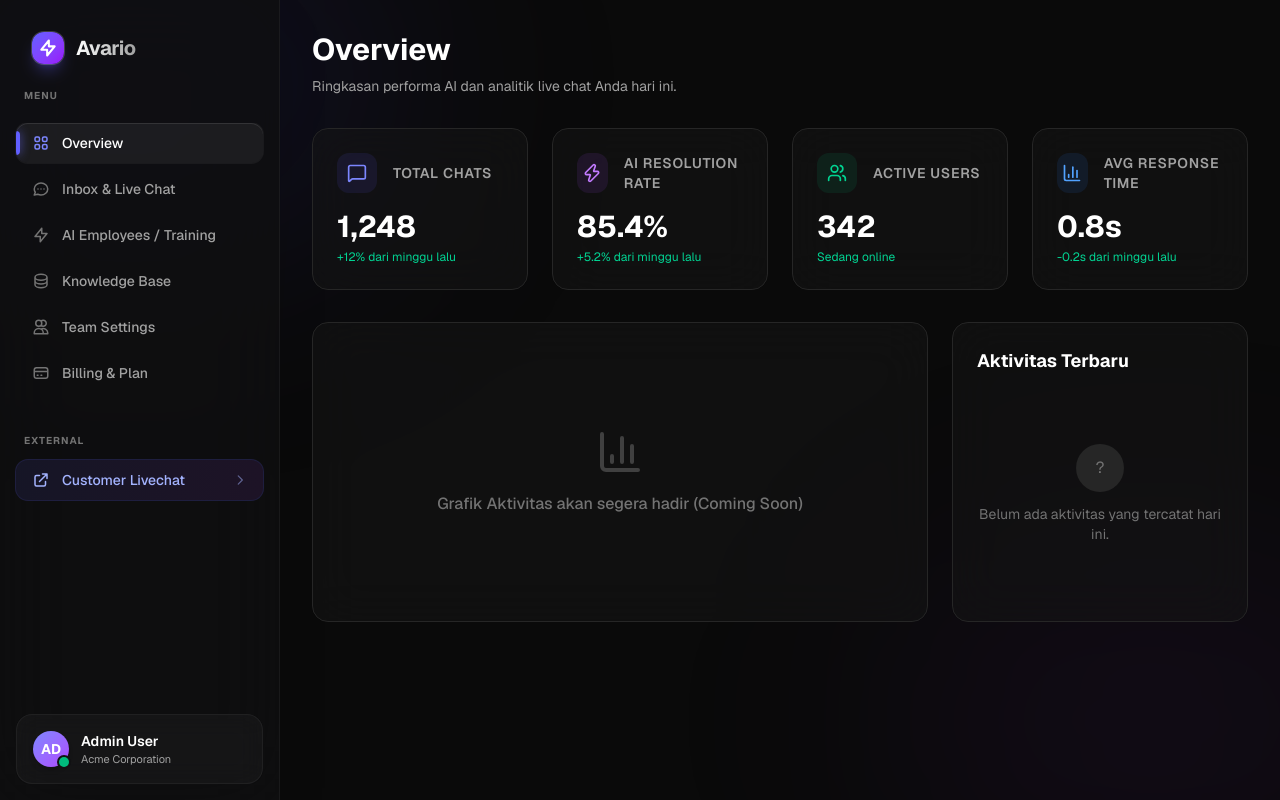
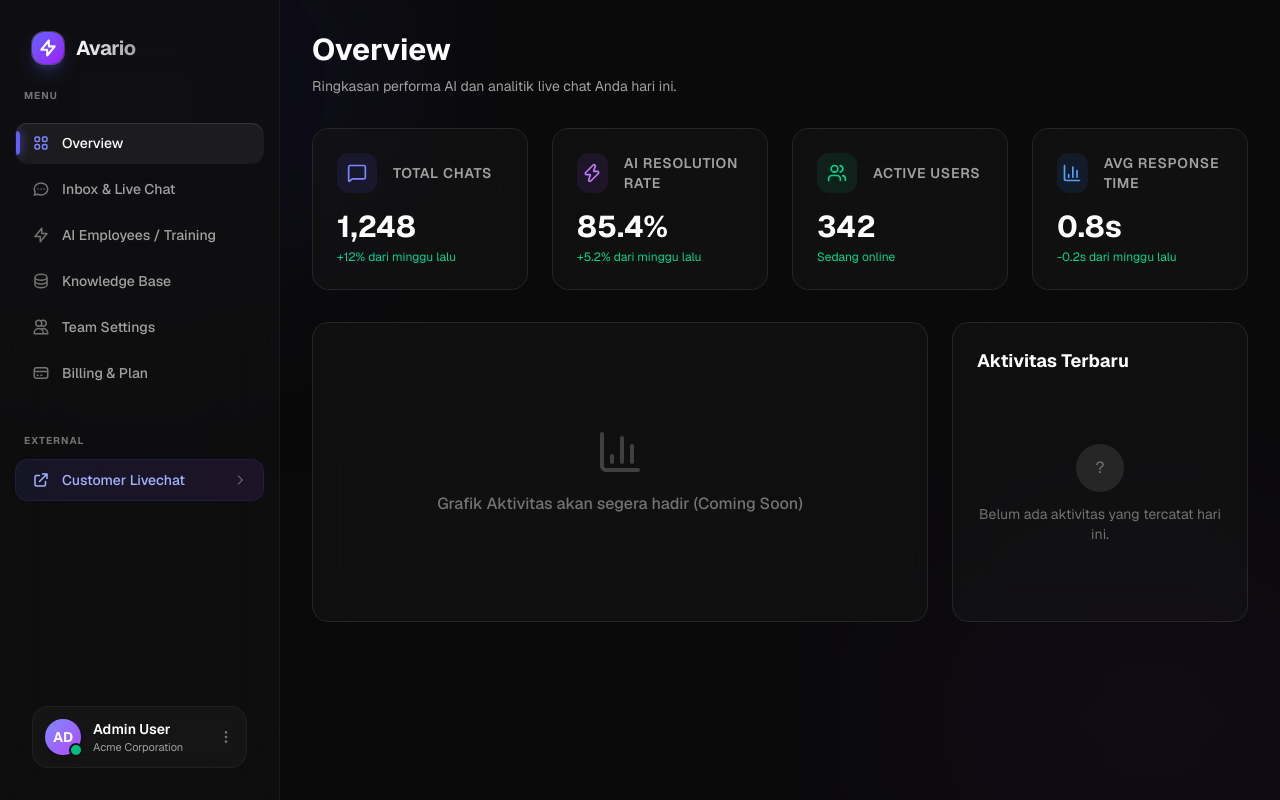
Before and after one commit to avarioGH/livechat, a Next.js app in the folder frontend/: page /dashboard in a window 1280 px wide. Built offline with nearby package versions, Linux system fonts and the light colour scheme.

Commit message:
UI Tweaks: Make user profile section in sidebar interactive with hover menu

```diff
--- a/frontend/src/app/dashboard/layout.tsx
+++ b/frontend/src/app/dashboard/layout.tsx
@@ -75,7 +75,8 @@ export default function DashboardLayout({ children }: { children: ReactNode }) {
           </div>
         </nav>
 
-        <div className="p-4 m-4 rounded-2xl bg-white/[0.03] border border-white/[0.05] backdrop-blur-md">
+        <div className="p-4 m-4 relative group">
+          <button className="w-full rounded-2xl bg-white/[0.03] border border-white/[0.05] hover:bg-white/[0.06] hover:border-white/[0.1] backdrop-blur-md p-3 transition-all flex items-center justify-between group-hover:shadow-[0_0_20px_rgba(255,255,255,0.05)]">
             <div className="flex items-center gap-3">
               <div className="relative">
                 <div className="w-9 h-9 rounded-full bg-gradient-to-br from-indigo-400 to-purple-500 flex items-center justify-center font-bold text-white text-sm shadow-md">
@@ -83,9 +84,26 @@ export default function DashboardLayout({ children }: { children: ReactNode }) {
                 </div>
                 <div className="absolute bottom-0 right-0 w-2.5 h-2.5 bg-emerald-500 rounded-full ring-2 ring-[#121214]"></div>
               </div>
-            <div className="flex-1 overflow-hidden">
+              <div className="flex-1 overflow-hidden text-left">
                 <p className="text-sm font-semibold text-white truncate">Admin User</p>
                 <p className="text-[11px] text-neutral-400 truncate">Acme Corporation</p>
+              </div>
+            </div>
+            <svg className="w-4 h-4 text-neutral-500 group-hover:text-white transition-colors" fill="none" stroke="currentColor" viewBox="0 0 24 24"><path strokeLinecap="round" strokeLinejoin="round" strokeWidth="2" d="M12 5v.01M12 12v.01M12 19v.01M12 6a1 1 0 110-2 1 1 0 010 2zm0 7a1 1 0 110-2 1 1 0 010 2zm0 7a1 1 0 110-2 1 1 0 010 2z"></path></svg>
+          </button>
+
+          {/* Hover Menu (Appears on hover for smooth UI) */}
+          <div className="absolute bottom-[calc(100%-10px)] left-4 right-4 bg-[#1a1a1f] border border-white/[0.08] rounded-xl shadow-2xl overflow-hidden opacity-0 invisible group-hover:opacity-100 group-hover:visible transition-all duration-200 translate-y-2 group-hover:translate-y-0 z-50">
+            <div className="p-1.5">
+              <button className="w-full text-left px-3 py-2 text-sm text-neutral-300 hover:text-white hover:bg-white/[0.05] rounded-lg transition-colors flex items-center gap-2">
+                <svg className="w-4 h-4" fill="none" stroke="currentColor" viewBox="0 0 24 24"><path strokeLinecap="round" strokeLinejoin="round" strokeWidth="2" d="M16 7a4 4 0 11-8 0 4 4 0 018 0zM12 14a7 7 0 00-7 7h14a7 7 0 00-7-7z"></path></svg>
+                Profile Settings
+              </button>
+              <div className="h-px w-full bg-white/[0.05] my-1"></div>
+              <button className="w-full text-left px-3 py-2 text-sm text-red-400 hover:text-red-300 hover:bg-red-500/10 rounded-lg transition-colors flex items-center gap-2">
+                <svg className="w-4 h-4" fill="none" stroke="currentColor" viewBox="0 0 24 24"><path strokeLinecap="round" strokeLinejoin="round" strokeWidth="2" d="M17 16l4-4m0 0l-4-4m4 4H7m6 4v1a3 3 0 01-3 3H6a3 3 0 01-3-3V7a3 3 0 013-3h4a3 3 0 013 3v1"></path></svg>
+                Sign Out
+              </button>
             </div>
           </div>
         </div>
```
Lines whose indentation alone changed are shown as unchanged.
